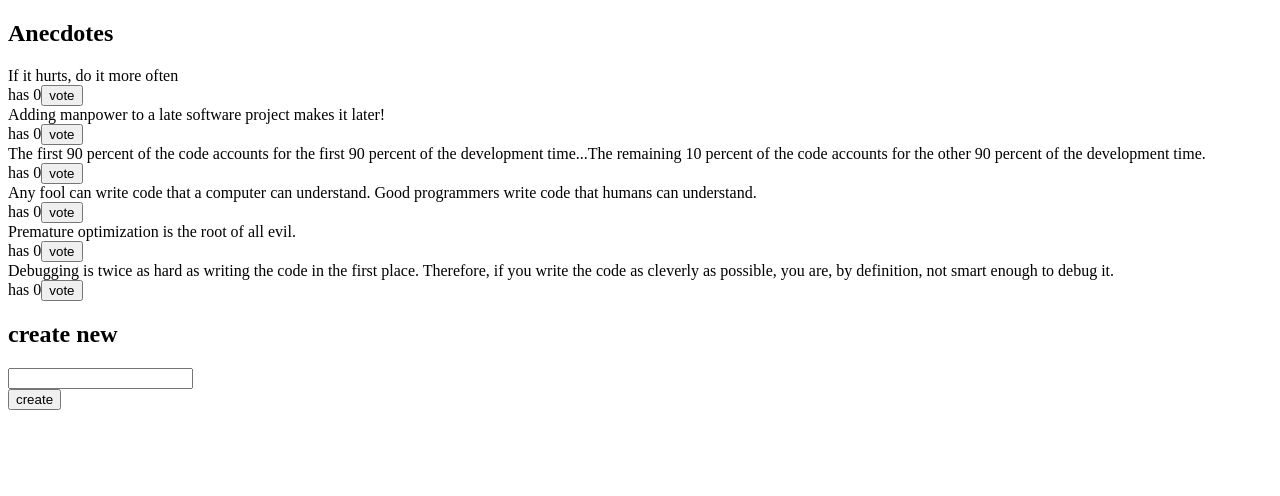
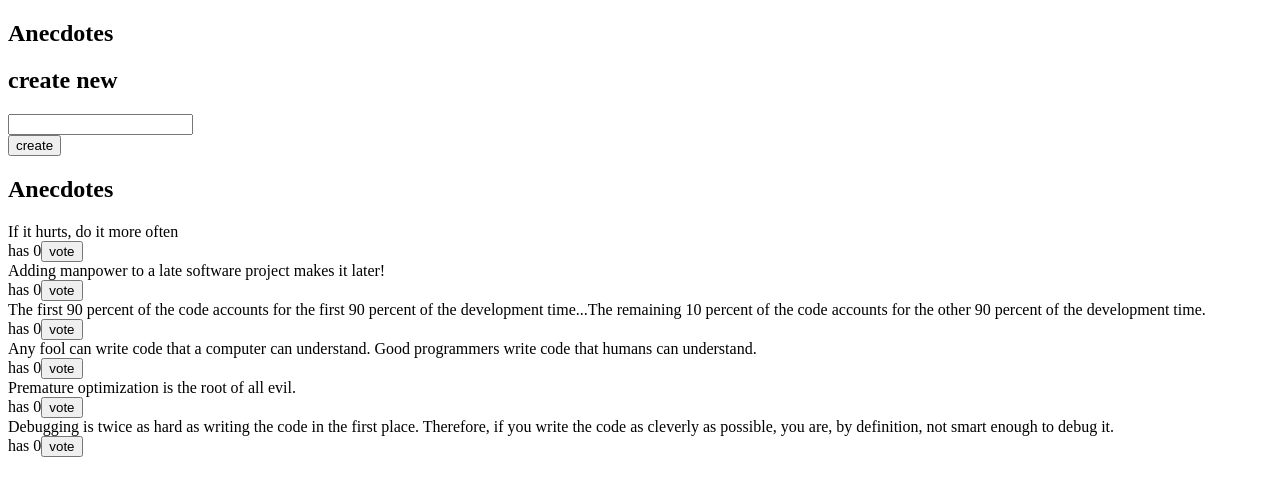
Before and after one commit to hiteshchalise/fso_redux, a React (Create React App) app in the folder redux-anecdotes/: page / in a window 1280 px wide. Shown: the top 496 px of the page. Built offline with nearby package versions, Linux system fonts and the light colour scheme.

Commit message:
AnecdoteList is separated to its own component

```diff
--- a/redux-anecdotes/src/App.js
+++ b/redux-anecdotes/src/App.js
@@ -1,30 +1,12 @@
-import { useSelector, useDispatch } from 'react-redux'
-import { castVote } from './reducers/anecdoteReducer'
 import AnecdoteForm from './components/AnecdoteForm'
+import AnecdoteList from './components/AnecdoteList'
 
 const App = () => {
-  const anecdotes = useSelector(state => state.sort((a, b) => b.votes - a.votes))
-  const dispatch = useDispatch()
-  const vote = (id) => {
-    console.log('vote', id)
-    dispatch(castVote(id))
-  }
-
   return (
     <div>
       <h2>Anecdotes</h2>
-      {anecdotes.map(anecdote =>
-        <div key={anecdote.id}>
-          <div>
-            {anecdote.content}
-          </div>
-          <div>
-            has {anecdote.votes}
-            <button onClick={() => vote(anecdote.id)}>vote</button>
-          </div>
-        </div>
-      )}
       <AnecdoteForm />
+      <AnecdoteList />
     </div>
   )
 }
--- a/redux-anecdotes/src/components/AnecdoteForm.js
+++ b/redux-anecdotes/src/components/AnecdoteForm.js
@@ -1,6 +1,5 @@
 import { useDispatch } from "react-redux"
 import { addAnecdote } from "../reducers/anecdoteReducer"
-
 const AnecdoteForm = () => {
 
   const dispatch = useDispatch()
--- /dev/null
+++ b/redux-anecdotes/src/components/AnecdoteList.js
@@ -0,0 +1,28 @@
+import { useSelector, useDispatch } from 'react-redux'
+import { castVote } from '../reducers/anecdoteReducer'
+
+const AnecdoteList = () => {
+
+  const anecdotes = useSelector(state => state.sort((a, b) => b.votes - a.votes))
+  const dispatch = useDispatch()
+  const vote = (id) => {
+    dispatch(castVote(id))
+  }
+
+  return (<>
+    <h2>Anecdotes</h2>
+    {anecdotes.map(anecdote =>
+      <div key={anecdote.id}>
+        <div>
+          {anecdote.content}
+        </div>
+        <div>
+          has {anecdote.votes}
+          <button onClick={() => vote(anecdote.id)}>vote</button>
+        </div>
+      </div>
+    )}
+  </>)
+}
+
+export default AnecdoteList
```
